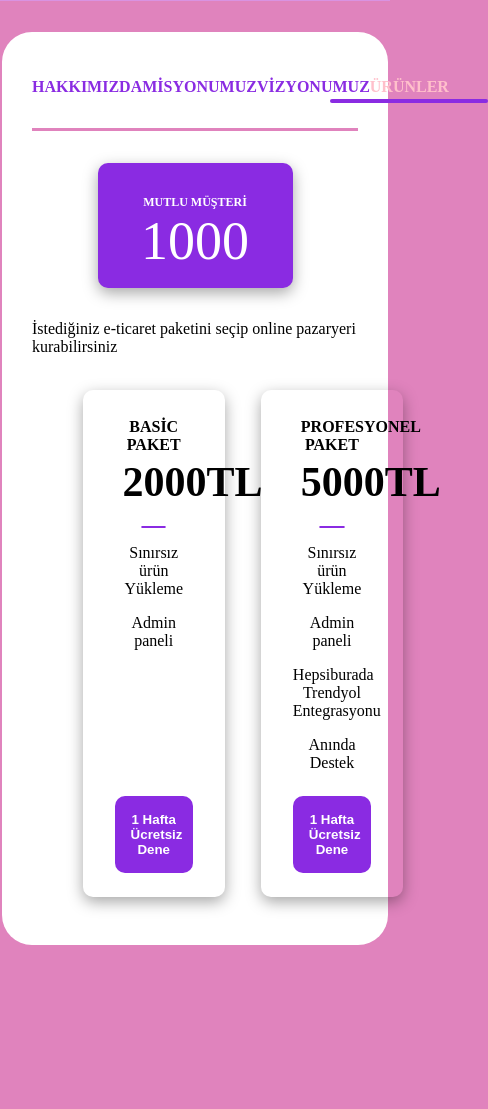
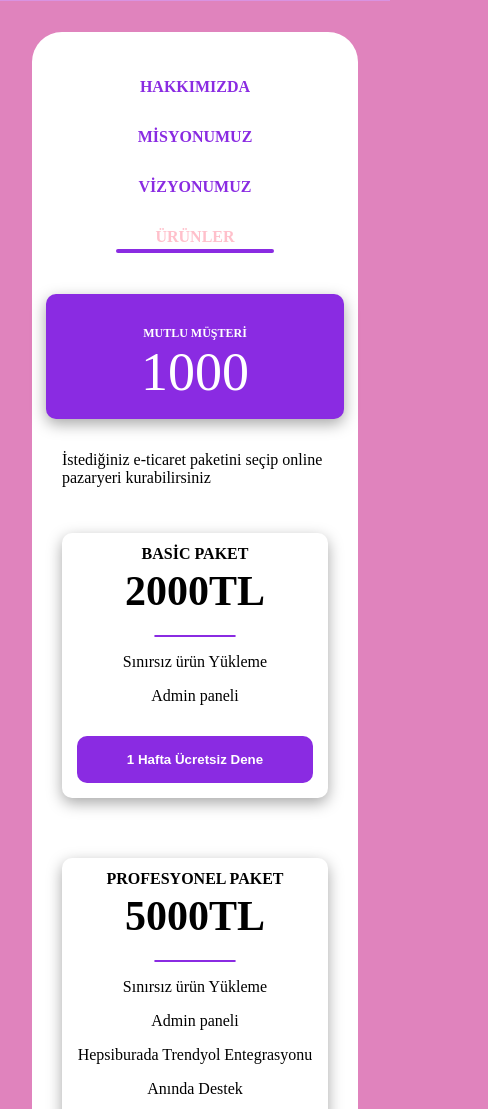
Before and after one commit to UmitKok1/SoftwareCompany_Website, a plain HTML site: page index.html in a window 390 px wide. Shown: the top 1109 px of the page, 488 px wide, since content can reach past the window. Before the commit the page ends 977 px from the top, so only its background shows below. Drawn offline with Linux system fonts and the light colour scheme.

Commit message:
Responsive

```diff
--- a/style.css
+++ b/style.css
@@ -35,7 +35,7 @@ body {
 }
 
 .tabs p:hover {
-    background-color: darkmagenta;
+    background-color: lightblue;
     cursor: pointer;
 }
 
@@ -60,7 +60,7 @@ body {
 
 .customers {
     background-color: blueviolet;
-    width: 50%;
+    width: 100%;
     color: white;
     text-align: center;
     padding: 16px;
@@ -80,8 +80,6 @@ body {
     font-weight: bold;
     margin: 16px 0 0 0;
 }
-
-.message {}
 
 .cardContainer {
     display: flex;
@@ -151,4 +149,29 @@ body {
     transition: 0.2s transform ease;
 }
 
-/*  */
+/* Mobil */
+
+@media screen and (max-width:1024px) {
+    .tabs{
+        flex-direction: column;
+        align-items: center;
+    }
+    .line{
+        display: none;
+    }
+    .costumers{
+        width: 100%;
+    }
+    .cardContainer{
+        flex-direction: column;
+        width: 100%;
+    }
+    .card{
+        width: 100%;
+        margin: 30px 0px;
+        padding: 0;
+    }
+    .card button{
+        margin: 15px;
+    }
+}
```
